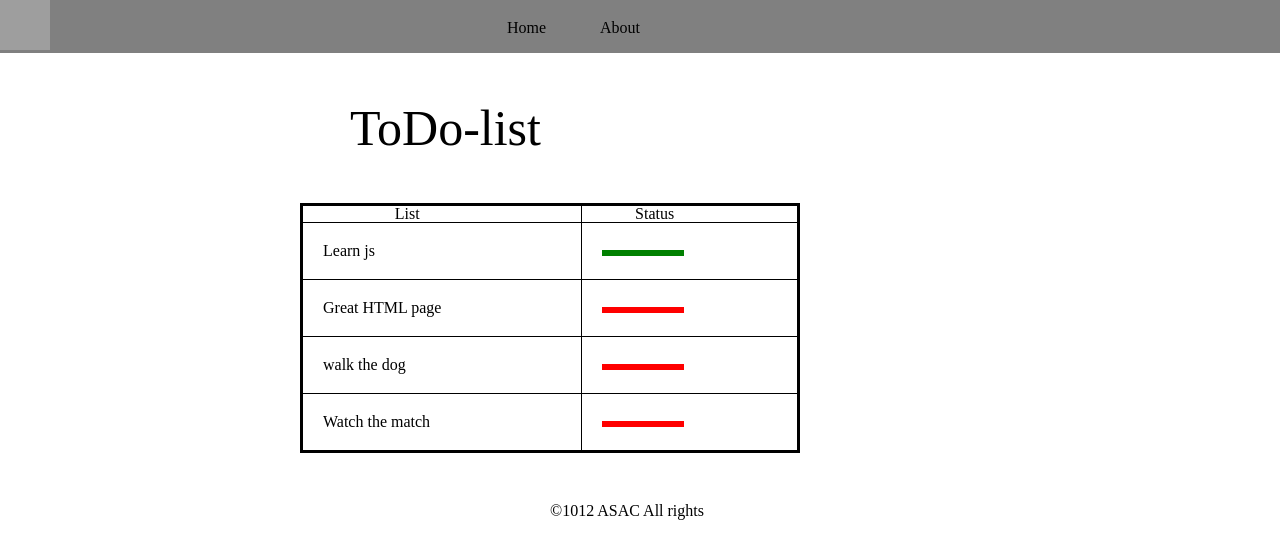
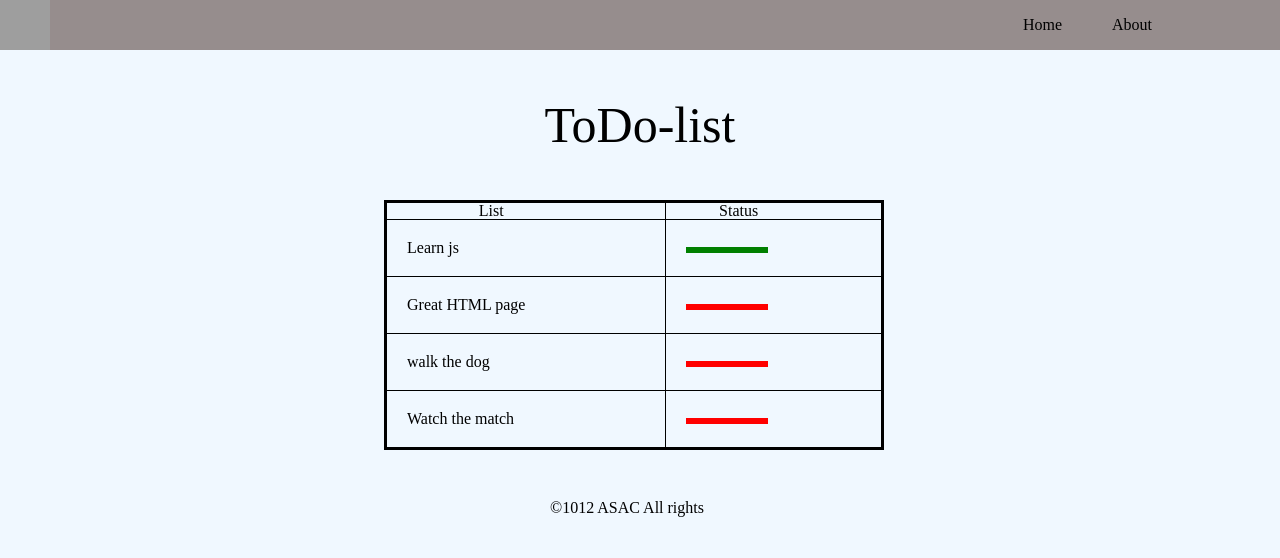
Before and after one commit to abdullah-aljoulani/ToDo-list, a plain HTML site: page index.html in a window 1280 px wide. Drawn offline with Linux system fonts and the light colour scheme; grey boxes are pictures that could not be loaded.

Commit message:
adding js file and editing on the style

```diff
--- a/style.css
+++ b/style.css
@@ -1,10 +1,14 @@
 body{
     position: relative;
+    background-color: aliceblue;
 }
 
 header {
-    background-color: gray;
-    position: relative;
+    background-color: rgb(150, 141, 141);
+    /* position: relative; */
+    display: flex;
+    justify-content: space-between;
+    align-items: center;
 }
 
 header img{
@@ -12,11 +16,11 @@ header img{
     height: 50px;
 }
 nav{
-    display: inline-block;
-    position: absolute;
-    top: 20px;
-    right: 50%;
+    display: flex;
+    justify-content: space-around;
+    margin-right: 10%;
 }
+
 
 nav a{
     padding-left:50px ;
@@ -27,7 +31,8 @@ nav a{
 main h1{
     font-size: 50px;
     margin: 50px;
-    padding-left: 300px;
+    display: flex;
+    justify-content: center;
 }
 
 table{
@@ -35,7 +40,7 @@ table{
     border: solid;
     width: 500px;
     position: absolute;
-    left: 300px;
+    left: 30%;
 }
 
 th{
```
Also changed, not shown: app.js (added, +23 -0 lines), index.html (+1 -0 lines).
